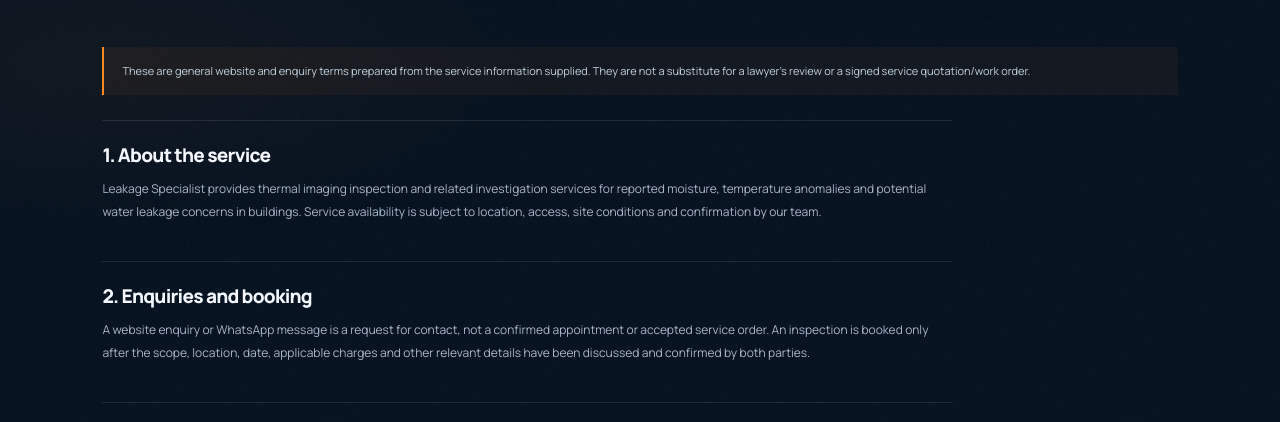
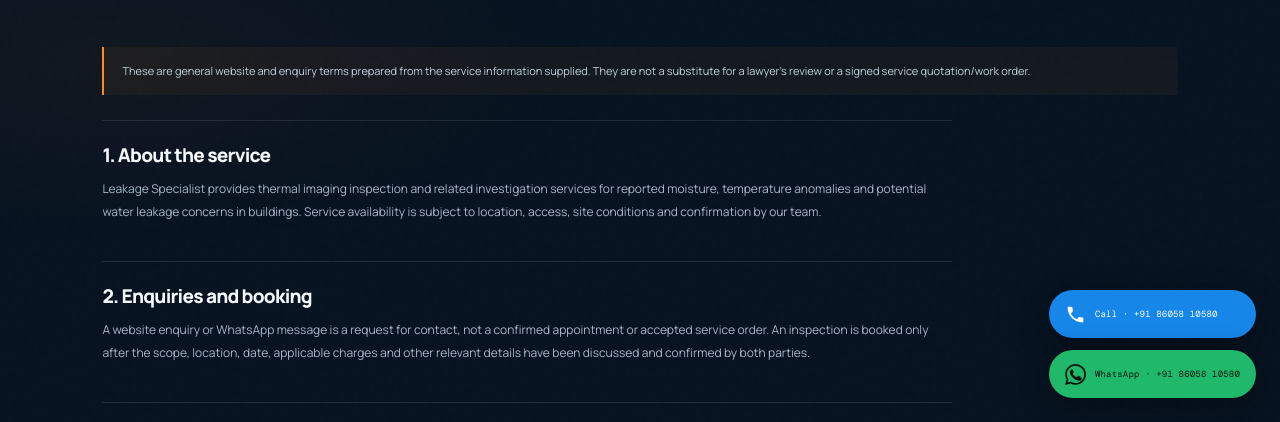
Before and after one commit to sam-74466/LS-PB, a plain HTML site: page terms-and-conditions.html in a window 1280 px wide. Shown: the part 378-800 px from the top of the page. Drawn offline with nearby package versions, Linux system fonts and the light colour scheme.

Commit message:
Update terms-and-conditions.html

```diff
--- a/terms-and-conditions.html
+++ b/terms-and-conditions.html
@@ -55,7 +55,7 @@
         <section><h2>9. External links</h2><p>This website may link to third-party websites and services. We do not control their content, availability, security, terms or privacy practices. Visiting an external website is your choice and subject to its own terms.</p></section>
         <section><h2>10. Liability and legal rights</h2><p>Nothing in these terms is intended to exclude or restrict a right or remedy that cannot lawfully be excluded under applicable law. To the extent permitted by law, we are not responsible for decisions made solely on the basis of illustrative website content or for conditions that could not reasonably be observed during the agreed inspection. Any service-specific responsibility should be set out in the accepted quotation or work order.</p></section>
         <section><h2>11. Changes</h2><p>We may revise these website terms as our website or services change. The current version and update date will be displayed on this page. Confirmed service quotations or written agreements may contain additional terms for that particular job.</p></section>
-        <section><h2>12. Contact</h2><p><strong>Leakage Specialist</strong><br>Nanded City, Pune, Maharashtra, India<br>Phone: <a href="tel:+918808188105">+91 88081 88105</a><br>Email: <a href="mailto:pawarbuildkon86@gmail.com">pawarbuildkon86@gmail.com</a></p></section>
+        <section><h2>12. Contact</h2><p><strong>Leakage Specialist</strong><br>Nanded City, Pune, Maharashtra, India<br>Phone: <a href="tel:+918605810580">+91 86058 10580</a><br>Email: <a href="mailto:pawarbuildkon86@gmail.com">pawarbuildkon86@gmail.com</a></p></section>
       </div>
       <div class="legal-footer-links"><a href="privacy-policy.html">Privacy policy ↗</a><a href="terms-and-conditions.html">Terms & conditions ↗</a><a href="disclaimer.html">Disclaimer ↗</a><a href="cookie-policy.html">Cookie policy ↗</a></div>
     </section>
@@ -64,6 +64,10 @@
     <div class="footer-top"><a class="brand" href="index.html"><span class="brand-mark"><span></span><span></span><span></span></span><span class="brand-copy">LEAKAGE<span>SPECIALIST</span></span></a><p>See the hidden.<br><em>Find the next step.</em></p><a class="back-top" href="#top">BACK TO TOP ↑</a></div>
     <div class="footer-bottom"><span>© 2026 LEAKAGE SPECIALIST. ALL RIGHTS RESERVED.</span><span>NANDED CITY · PUNE · INDIA</span><span>THERMAL SCANNING & MOISTURE INVESTIGATION</span></div>
   </footer>
+  <div class="floating-contact" aria-label="Contact Leakage Specialist">
+    <a class="floating-action floating-call" href="tel:+918605810580" aria-label="Call Leakage Specialist at +91 86058 10580" title="Call us"><svg viewBox="0 0 24 24" aria-hidden="true"><path d="M6.6 10.8a15.1 15.1 0 0 0 6.6 6.6l2.2-2.2a1 1 0 0 1 1.02-.24c1.12.37 2.32.57 3.58.57a1 1 0 0 1 1 1V20a1 1 0 0 1-1 1C10.6 21 3 13.4 3 4a1 1 0 0 1 1-1h3.5a1 1 0 0 1 1 1c0 1.26.2 2.46.57 3.58a1 1 0 0 1-.25 1.02z"/></svg><span>Call · +91 86058 10580</span></a>
+    <a class="floating-action floating-wa" href="https://wa.me/918605810580" target="_blank" rel="noopener noreferrer" aria-label="Chat with Leakage Specialist on WhatsApp"><svg viewBox="0 0 24 24" aria-hidden="true"><path d="M20.5 3.5A11.8 11.8 0 0 0 12.1 0C5.6 0 .3 5.3.3 11.8c0 2.1.6 4.2 1.6 6L0 24l6.4-1.7a12 12 0 0 0 5.7 1.4h.1c6.5 0 11.8-5.3 11.8-11.8 0-3.2-1.2-6.1-3.5-8.4ZM12.1 21.7c-1.8 0-3.6-.5-5.1-1.4l-.4-.2-3.8 1 1-3.7-.2-.4a9.8 9.8 0 0 1-1.5-5.2c0-5.4 4.5-9.8 9.9-9.8 2.6 0 5.1 1 7 2.9s2.9 4.3 2.9 7c0 5.4-4.4 9.8-9.8 9.8Zm5.4-7.3c-.3-.1-1.7-.8-2-.9s-.5-.1-.7.2-.8.9-1 1.1-.4.2-.7.1a8.2 8.2 0 0 1-2.4-1.5 9 9 0 0 1-1.7-2.1c-.2-.3 0-.5.1-.6l.5-.6.3-.5c.1-.2 0-.4 0-.6l-.9-2.1c-.2-.6-.5-.5-.7-.5h-.6c-.2 0-.6.1-.9.4s-1.2 1.2-1.2 2.9 1.2 3.3 1.4 3.5 2.4 3.7 5.9 5.1c.8.3 1.4.5 1.9.6.8.2 1.5.2 2.1.1.6-.1 1.7-.7 1.9-1.4s.2-1.3.2-1.4-.2-.3-.5-.4Z"/></svg><span>WhatsApp · +91 86058 10580</span></a>
+  </div>
   <script src="script.js"></script>
 </body>
 </html>
```
